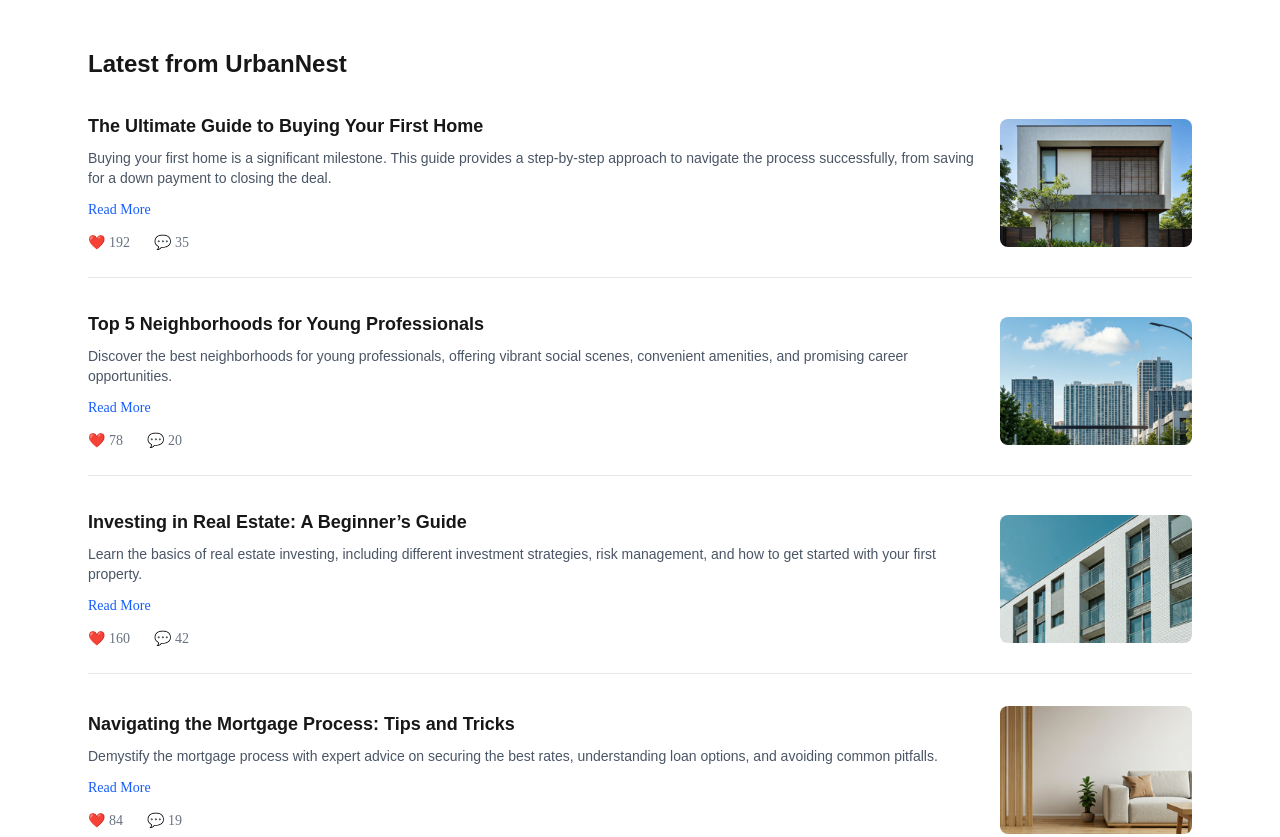
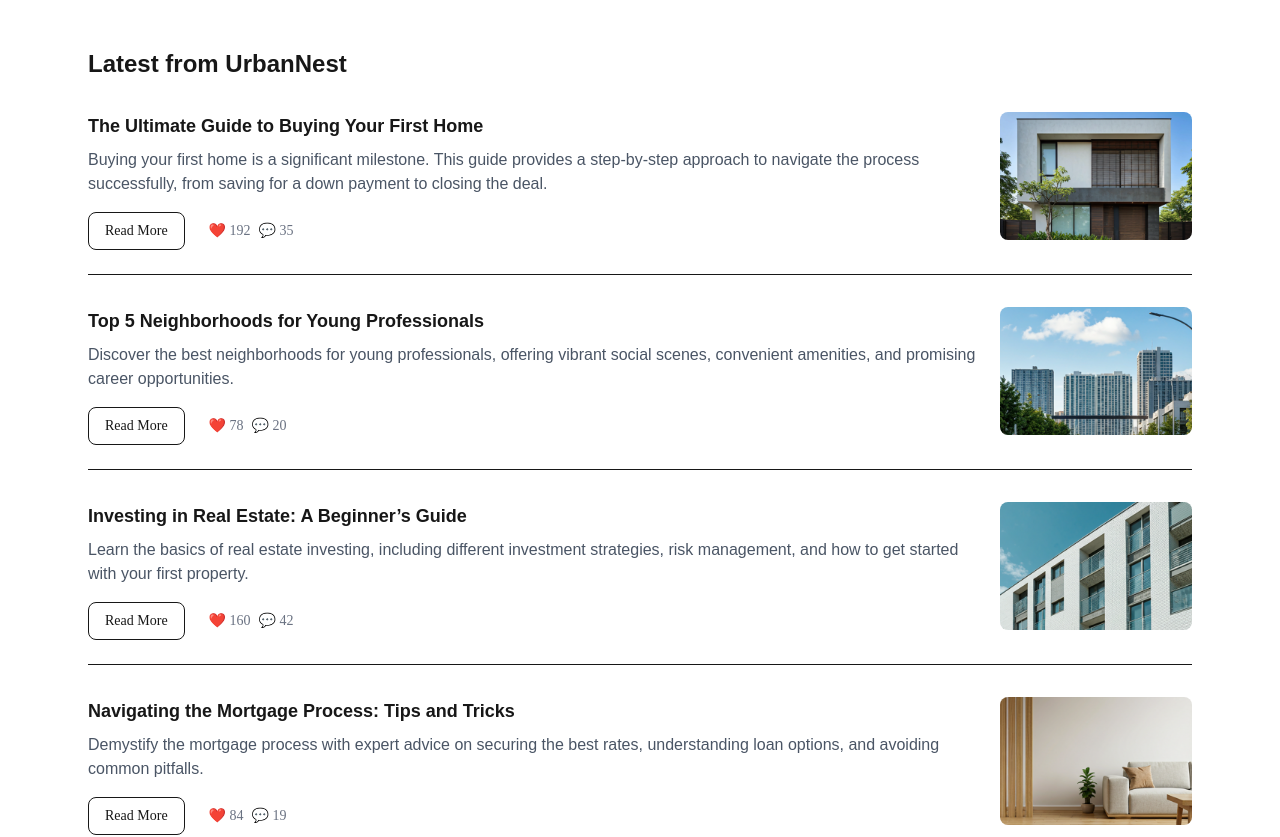
Before and after one commit to henrygad/agbara-badary-property-center, a Next.js app: page /blog in a window 1280 px wide. Shown: the top 837 px of the page. Built offline with nearby package versions, Linux system fonts and the light colour scheme.

Commit message:
edited blogpost page

```diff
--- a/src/app/blog/[id]/blogpage.tsx
+++ b/src/app/blog/[id]/page.tsx
@@ -1,15 +1,7 @@
 // src/app/blog/page.tsx
+import { BlogPost } from "@/types/blogpost.types";
 import Image from "next/image";
 import Link from "next/link";
-
-type BlogPost = {
-  id: string;
-  title: string;
-  description: string;
-  image: string;
-  likes: number;
-  comments: number;
-};
 
 const posts: BlogPost[] = [
   {
@@ -65,7 +57,9 @@
       <h1 className="text-2xl font-bold mb-8">Latest from UrbanNest</h1>
 
       <div className="space-y-8">
-        {posts.map((post) => (
+        {
+          posts?.length ?
+          posts.map((post) => (
             <div
               key={post.id}
               className="flex flex-col md:flex-row gap-6 border-b pb-6"
@@ -98,7 +92,9 @@
                 />
               </div>
             </div>
-        ))}
+          )) :
+            <div>No posts found</div>
+        }
       </div>
 
       {/* Pagination */}
--- a/src/app/blog/page.tsx
+++ b/src/app/blog/page.tsx
@@ -1,20 +1,12 @@
 // src/app/blog/page.tsx
-import Image from "next/image";
-
-type BlogPost = {
-  id: string;
-  title: string;
-  excerpt: string;
-  image: string;
-  likes: number;
-  comments: number;
-};
+import Blogpost from "@/components/Blogpost";
+import { BlogPost } from "@/types/blogpost.types";
 
 const posts: BlogPost[] = [
   {
     id: "1",
     title: "The Ultimate Guide to Buying Your First Home",
-    excerpt:
+    description:
       "Buying your first home is a significant milestone. This guide provides a step-by-step approach to navigate the process successfully, from saving for a down payment to closing the deal.",
     image: "/images/house1.png",
     likes: 192,
@@ -23,7 +15,7 @@
   {
     id: "2",
     title: "Top 5 Neighborhoods for Young Professionals",
-    excerpt:
+    description:
       "Discover the best neighborhoods for young professionals, offering vibrant social scenes, convenient amenities, and promising career opportunities.",
     image: "/images/house2.png",
     likes: 78,
@@ -32,7 +24,7 @@
   {
     id: "3",
     title: "Investing in Real Estate: A Beginner’s Guide",
-    excerpt:
+    description:
      "Learn the basics of real estate investing, including different investment strategies, risk management, and how to get started with your first property.",
     image: "/images/house3.png",
     likes: 160,
@@ -41,7 +33,7 @@
   {
     id: "4",
     title: "Navigating the Mortgage Process: Tips and Tricks",
-    excerpt:
+    description:
       "Demystify the mortgage process with expert advice on securing the best rates, understanding loan options, and avoiding common pitfalls.",
     image: "/images/house4.png",
     likes: 84,
@@ -50,7 +42,7 @@
   {
     id: "5",
     title: "The Future of Home Design: Trends to Watch",
-    excerpt:
+    description:
       "Explore the latest trends in home design, from sustainable materials to smart home technology, and how these innovations are shaping the future of residential living.",
     image: "/images/house5.png",
     likes: 105,
@@ -67,37 +59,16 @@
       {/* Blog List */}
       <div className="space-y-8">
         {posts.map((post) => (
-          <div
+          <Blogpost
             key={post.id}
-            className="flex items-center justify-between gap-6 border-b border-gray-200 pb-6"
-          >
-            {/* Text Content */}
-            <div className="flex-1">
-              <h2 className="text-lg font-semibold">{post.title}</h2>
-              <p className="text-gray-600 text-sm mt-2 line-clamp-2">
-                {post.excerpt}
-              </p>
-              <button className="mt-3 text-sm font-medium text-blue-600 hover:underline">
-                Read More
-              </button>
-
-              {/* Likes & Comments */}
-              <div className="flex items-center gap-6 text-gray-500 text-sm mt-3">
-                <span>❤️ {post.likes}</span>
-                <span>💬 {post.comments}</span>
-              </div>
-            </div>
-
-            {/* Image */}
-            <div className="w-48 h-32 relative rounded-lg overflow-hidden flex-shrink-0">
-              <Image
-                src={post.image}
-                alt={post.title}
-                fill
-                className="object-cover"
-              />
-            </div>
-          </div>
+            id={post.id}
+            title={post.title}
+            description={post.description}
+            image={post.image}
+            likes={post.likes}
+            comments={post.comments}
+            isShort={true}
+          />
         ))}
       </div>
 
--- /dev/null
+++ b/src/components/Blogpost.tsx
@@ -0,0 +1,45 @@
+import { BlogPost } from '@/types/blogpost.types';
+import Image from 'next/image';
+import Link from 'next/link';
+import React from 'react'
+
+interface Props extends BlogPost {
+    isShort: boolean;
+}
+
+const Blogpost = ({ id, title, description, image, likes, comments, isShort }: Props) => {
+
+    return <div
+        className="flex flex-col md:flex-row gap-6 border-b pb-6"
+    >
+        {/* Post Content */}
+        <div className="flex-1">
+            <h2 className="text-lg font-semibold">{title}</h2>
+            <p className="text-gray-600 mt-2">{description}</p>
+            <div className="flex items-center gap-6 mt-4">
+                <Link
+                    href={`/blog/${id}`}
+                    className="px-4 py-2 border rounded-lg text-sm font-medium hover:bg-gray-100"
+                >
+                    Read More
+                </Link>
+                <div className="flex items-center gap-2 text-gray-500 text-sm">
+                    <button>❤️ {likes}</button>
+                    <button>💬 {comments}</button>
+                </div>
+            </div>
+        </div>
+
+        {/* Post Image */}
+        <div className="w-full md:w-48 h-32 relative rounded-lg overflow-hidden">
+            <Image
+                src={image}
+                alt={title}
+                fill
+                className="object-cover"
+            />
+        </div>
+    </div>;
+}
+
+export default Blogpost
```
Also changed, not shown: src/types/blogpost.types.ts (added, +8 -0 lines). Lines whose indentation alone changed are shown as unchanged.
